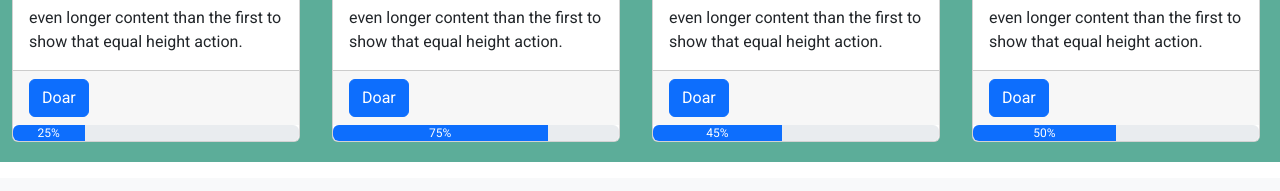
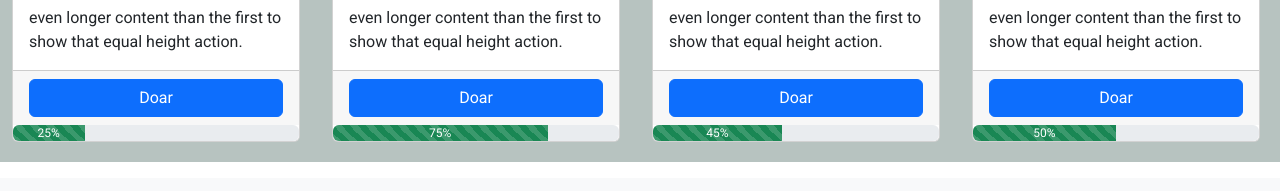
Before and after one commit to carollinepacheco/Site-Reactjs, a React (Create React App) app in the folder Frontend-DoreaApp/: page / in a window 1280 px wide. Shown: the part 1204-1395 px from the top of the page. Built offline with nearby package versions, Linux system fonts and the light colour scheme.

Commit message:
modificado linhas de codigo

```diff
--- a/Frontend-DoreaApp/src/components/main/Main.css
+++ b/Frontend-DoreaApp/src/components/main/Main.css
@@ -28,6 +28,6 @@
 #cards-doacao {
   margin-top: 20px;
   padding-bottom: 20px;
-  background-color: hsl(165, 33%, 52%);
+  background-color: hsl(165, 9%, 74%);
 
 }
--- a/Frontend-DoreaApp/src/components/main/Main.js
+++ b/Frontend-DoreaApp/src/components/main/Main.js
@@ -30,11 +30,11 @@ function Main() {
                                     <h5 className="card-title">Card title</h5>
                                     <p className="card-text">This is a wider card with supporting text below as a natural lead-in to additional content. This card has even longer content than the first to show that equal height action.</p>
                                 </div>
-                                <div className='card-footer'>
+                                <div className='card-footer d-grid'>
                                     <a href="#" className="btn btn-primary">Doar</a>
                                 </div>
                                 <div className="progress">
-                                    <div className="progress-bar" role="progressbar" style={{ width: '25%' }} aria-valuenow="25" aria-valuemin="0" aria-valuemax="100">25%</div>
+                                    <div className="progress-bar progress-bar-striped bg-success" role="progressbar" style={{ width: '25%' }} aria-valuenow="25" aria-valuemin="0" aria-valuemax="100">25%</div>
                                 </div>
                             </div>
                         </div>
@@ -46,10 +46,10 @@ function Main() {
                                     <p className="card-text">This is a wider card with supporting text below as a natural lead-in to additional content. This card has even longer content than the first to show that equal height action.</p>
                                 </div>
                                 <div className='card-footer'>
-                                    <a href="#" className="btn btn-primary">Doar</a>
+                                    <a href="#" className="btn btn-primary d-grid">Doar</a>
                                 </div>
                                 <div className="progress">
-                                    <div className="progress-bar" role="progressbar" style={{ width: '75%' }} aria-valuenow="75" aria-valuemin="0" aria-valuemax="100">75%</div>
+                                    <div className="progress-bar progress-bar-striped bg-success" role="progressbar" style={{ width: '75%' }} aria-valuenow="75" aria-valuemin="0" aria-valuemax="100">75%</div>
                                 </div>
                             </div>
                         </div>
@@ -61,10 +61,10 @@ function Main() {
                                     <p className="card-text">This is a wider card with supporting text below as a natural lead-in to additional content. This card has even longer content than the first to show that equal height action.</p>
                                 </div>
                                 <div className='card-footer'>
-                                    <a href="#" className="btn btn-primary">Doar</a>
+                                    <a href="#" className="btn btn-primary d-grid">Doar</a>
                                 </div>
                                 <div className="progress">
-                                    <div className="progress-bar" role="progressbar" style={{ width: '45%' }} aria-valuenow="45" aria-valuemin="0" aria-valuemax="100">45%</div>
+                                    <div className="progress-bar progress-bar-striped bg-success" role="progressbar" style={{ width: '45%' }} aria-valuenow="45" aria-valuemin="0" aria-valuemax="100">45%</div>
                                 </div>
                             </div>
                         </div>
@@ -76,10 +76,10 @@ function Main() {
                                     <p className="card-text">This is a wider card with supporting text below as a natural lead-in to additional content. This card has even longer content than the first to show that equal height action.</p>
                                 </div>
                                 <div className='card-footer'>
-                                    <a href="#" className="btn btn-primary">Doar</a>
+                                    <a href="#" className="btn btn-primary d-grid">Doar</a>
                                 </div>
                                 <div className="progress">
-                                    <div className="progress-bar" role="progressbar" style={{ width: '50%' }} aria-valuenow="50" aria-valuemin="0" aria-valuemax="100">50%</div>
+                                    <div className="progress-bar progress-bar-striped bg-success" role="progressbar" style={{ width: '50%' }} aria-valuenow="50" aria-valuemin="0" aria-valuemax="100">50%</div>
                                 </div>
                             </div>
                         </div>
```
